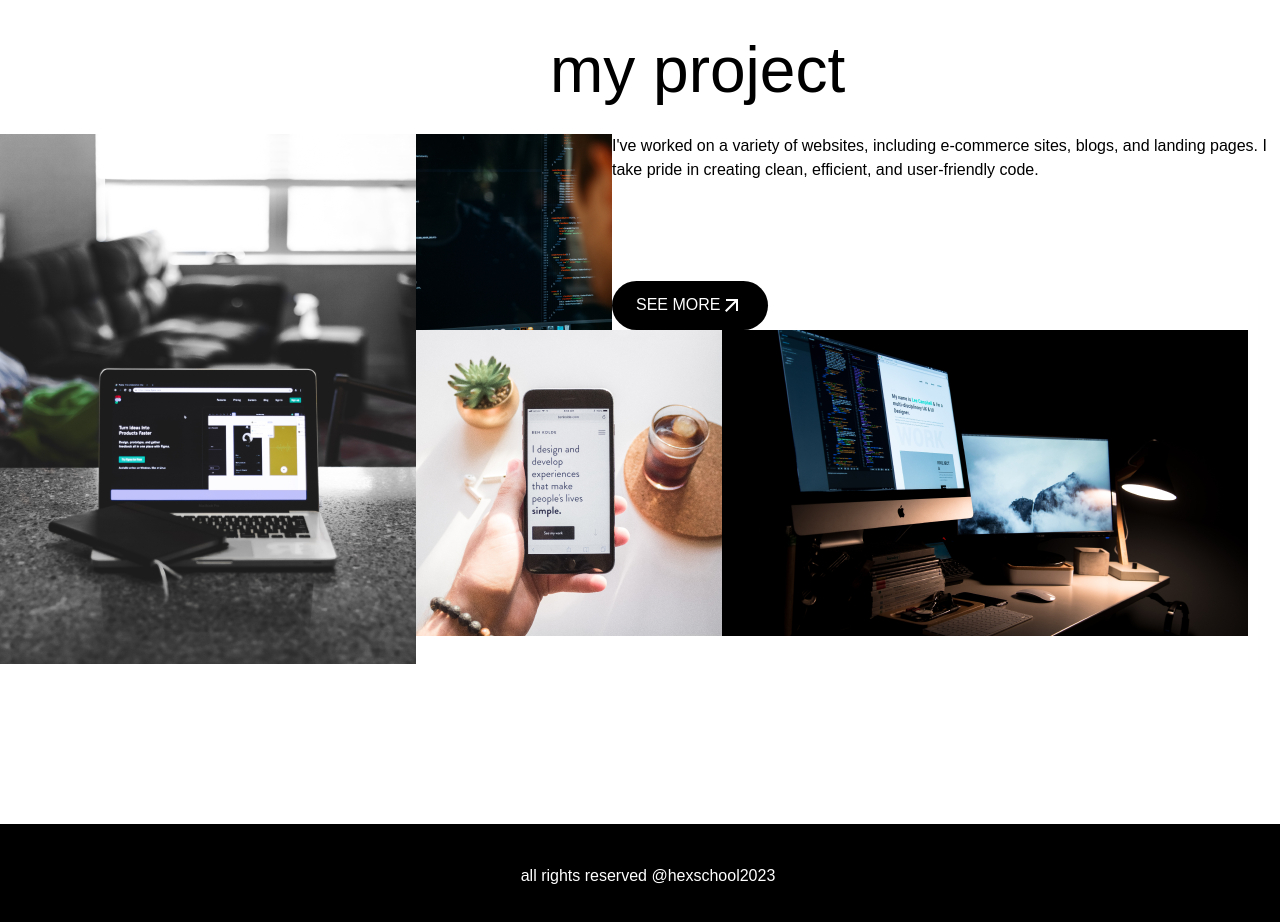
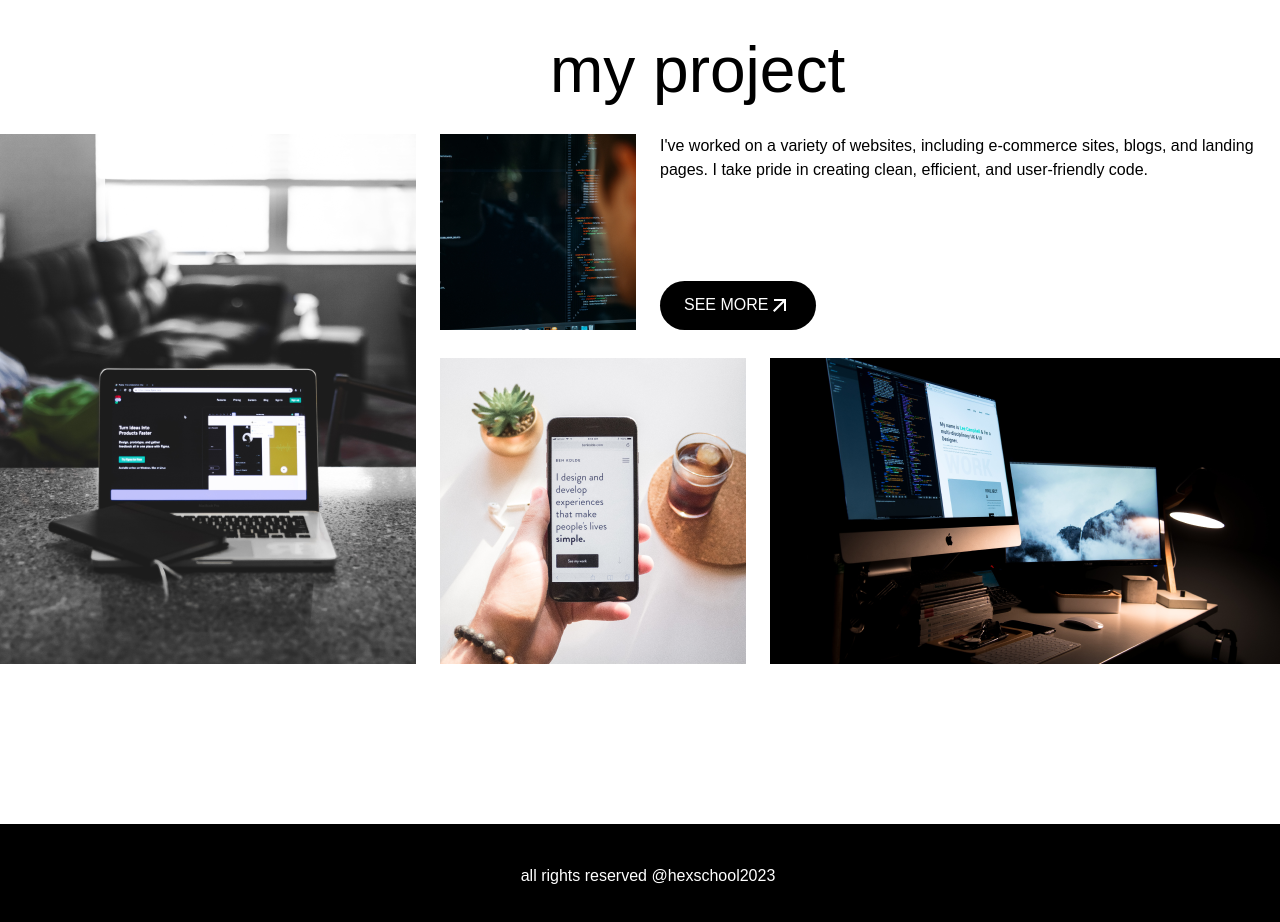
Before and after one commit to MisTPEBUS/02--Week2HW, a plain HTML site: page index.html in a window 1280 px wide. Shown: the part 3160-4082 px from the top of the page. Drawn offline with nearby package versions, Linux system fonts and the light colour scheme; a web font is replaced by a local one.

Commit message:
update project

```diff
--- a/index.html
+++ b/index.html
@@ -122,24 +122,19 @@
     <section class="project light padding-y-160">
         <div class="container">
             <p class="h2 project-title mb-2">my project</p>
-
-            <div class="d-flex">
+            <div class="d-flex  gap24">
                 <img src="img/Rectangle 10.png" alt="">
                 <div>
-
-                    <div class="d-flex ">
+                    <div class="d-flex  gap24 mb28p">
                         <img src="img/Rectangle 15.png" alt="" />
                         <div class="d-flex flex-column justify-content-between align-items-start">
                             <p class="fs-4">I've worked on a variety of websites, including e-commerce sites,
                                 blogs, and landing pages. I take pride in creating clean, efficient, and
                                 user-friendly code.</p>
                             <a class="btn" href="#">SEE MORE<img src="img/arrow_outward-white.png" alt="" /></a>
-
                         </div>
                     </div>
-
-
-                    <div class="d-flex">
+                    <div class="d-flex gap24">
                         <img src="img/Rectangle 14.png" alt="">
                         <img src="img/Rectangle 29.png" alt="">
                     </div>
--- a/style.css
+++ b/style.css
@@ -87,7 +87,7 @@ a {
   color: white;
   &:hover {
     color: rgb(95, 213, 168);
-    background: linear-gradient(rgba(5, 0, 20, 1), rgba(1, 2, 30, 0.89));
+    transition: 0.3s;
   }
   &:active {
     color: #ffc400;
@@ -204,6 +204,9 @@ a {
 .mb-3 {
   margin-bottom: 24px;
 }
+.mb28p {
+  margin-bottom: 28px;
+}
 .mr-3 {
   margin-right: 24px;
 }
@@ -218,6 +221,9 @@ a {
 .pb-4_5 {
   padding-bottom: 36px;
 }
+.gap24 {
+  gap: 24px;
+}
 
 .font-color-lightgreen {
   color: #00ffa3;
```
